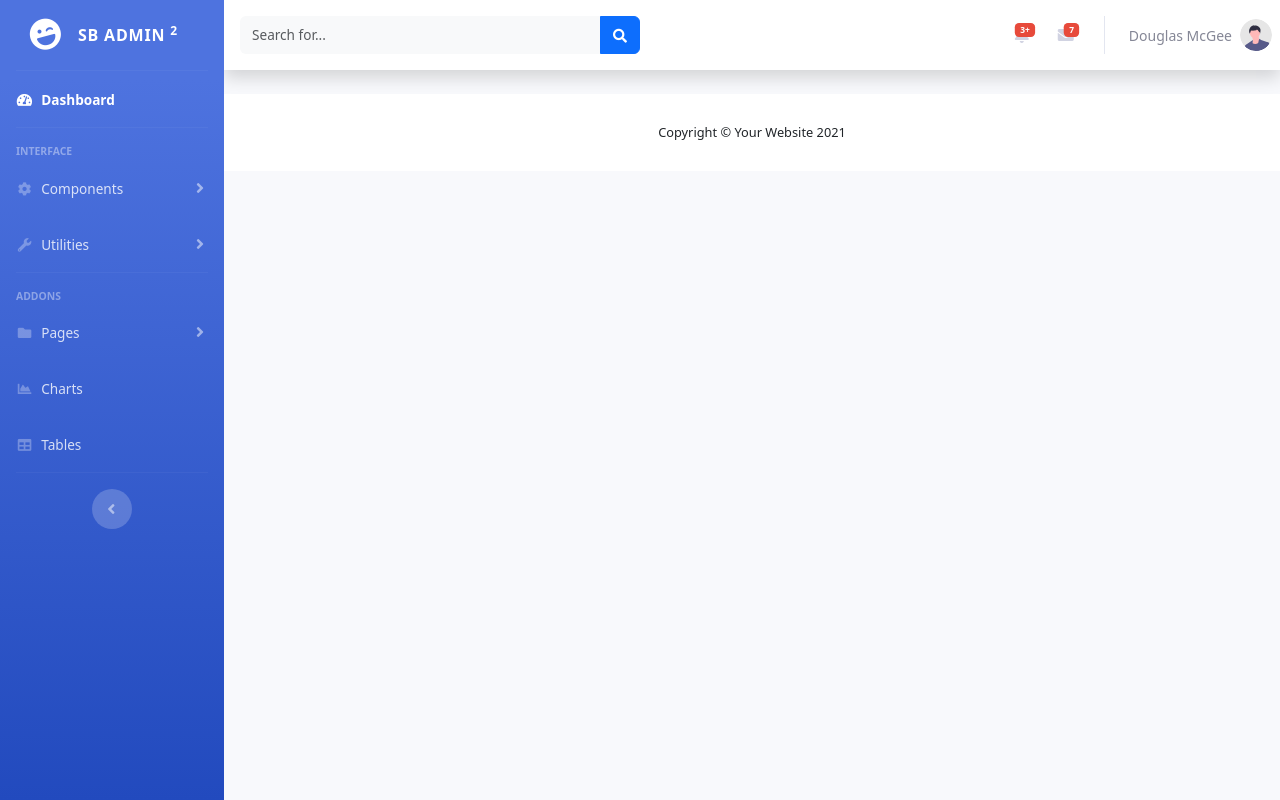
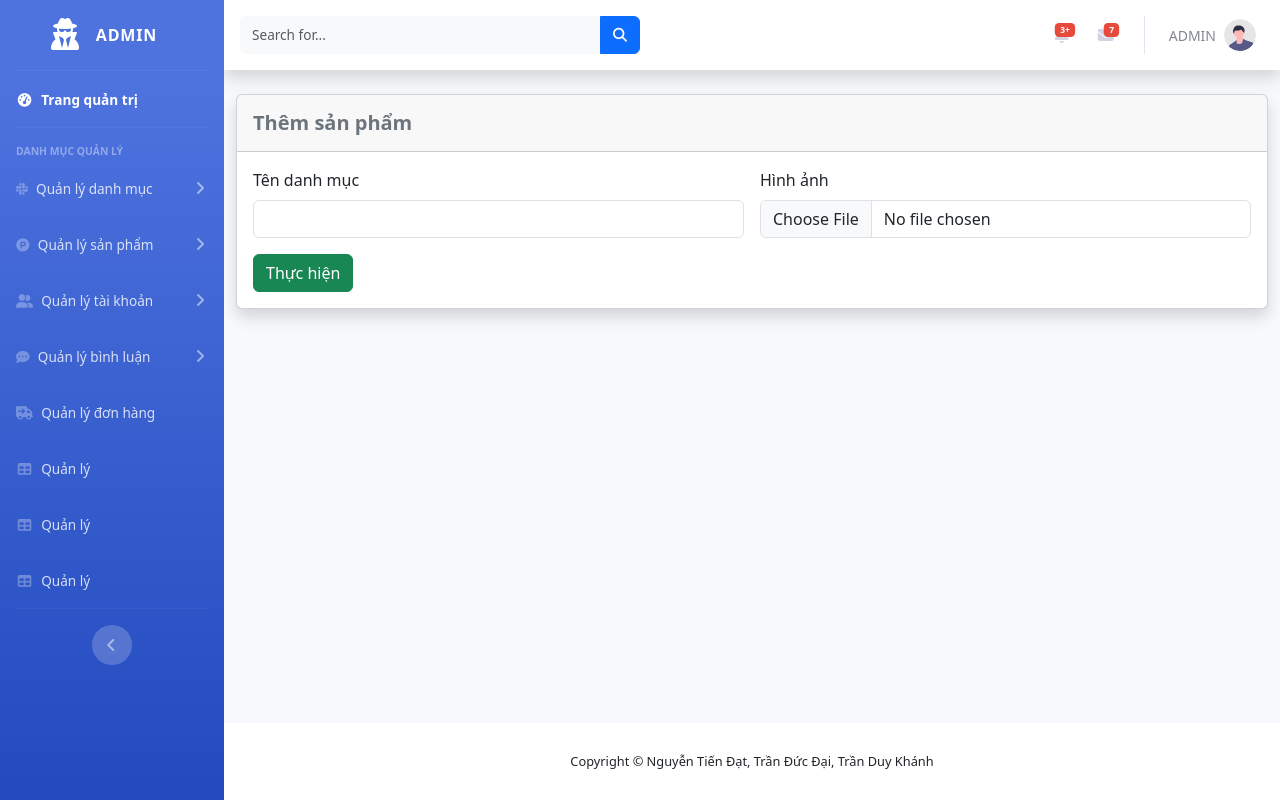
Before and after one commit to datgin/duan1, a PHP site: page /index.php?act=add_dm in a window 1280 px wide. Run offline with PHP 8.4, Linux system fonts and the light colour scheme; some libraries are stand-ins or nearby versions.

Commit message:
update layout danhmuc

```diff
--- /dev/null
+++ b/danhmuc/add.php
@@ -0,0 +1,61 @@
+<div class="container-fluid">
+
+    <!-- DataTales Example -->
+    <div class="card shadow mb-4">
+        <div class="card-header py-3">
+            <h6 class="m-0 fs-5 font-weight-bold text-secondary">Thêm sản phẩm </h6>
+        </div>
+        <div class="card-body">
+            <form class="row g-3 needs-validation" novalidate enctype="multipart/form-data">
+                <div class="col-md-6">
+                    <label for="validationCustomUsername" class="form-label">Tên danh mục</label>
+                    <div class="input-group has-validation">
+                        <input type="text" class="form-control" id="validationCustomUsername" aria-describedby="inputGroupPrepend" required>
+                        <div class="invalid-feedback">
+                            Không được để trống
+                        </div>
+                    </div>
+                </div>
+                <div class="col-md-6">
+                    <label for="validationCustom03" class="form-label">Hình ảnh</label>
+                    <div class="input-group has-validation">
+                        <input type="file" class="form-control" id="validationCustomUsername" aria-describedby="inputGroupPrepend" required>
+                        <div class="invalid-feedback">
+                            Không được để trống
+                        </div>
+                    </div>
+                </div>
+
+                <div class="col-12">
+                    <button class="btn btn-success " type="submit">Thực hiện</button>
+                </div>
+            </form>
+        </div>
+    </div>
+
+</div>
+<!-- /.container-fluid -->
+
+</div>
+<script>
+    // Example starter JavaScript for disabling form submissions if there are invalid fields
+    (function() {
+        'use strict'
+
+        // Fetch all the forms we want to apply custom Bootstrap validation styles to
+        var forms = document.querySelectorAll('.needs-validation')
+
+        // Loop over them and prevent submission
+        Array.prototype.slice.call(forms)
+            .forEach(function(form) {
+                form.addEventListener('submit', function(event) {
+                    if (!form.checkValidity()) {
+                        event.preventDefault()
+                        event.stopPropagation()
+                    }
+
+                    form.classList.add('was-validated')
+                }, false)
+            })
+    })()
+</script>
--- a/footer.php
+++ b/footer.php
@@ -2,7 +2,7 @@
           <footer class="sticky-footer bg-white">
                 <div class="container my-auto">
                     <div class="copyright text-center my-auto">
-                        <span>Copyright &copy; Your Website 2021</span>
+                        <span>Copyright &copy; Nguyễn Tiến Đạt, Trần Đức Đại, Trần Duy Khánh</span>
                     </div>
                 </div>
             </footer>
@@ -25,15 +25,15 @@
         <div class="modal-dialog" role="document">
             <div class="modal-content">
                 <div class="modal-header">
-                    <h5 class="modal-title" id="exampleModalLabel">Ready to Leave?</h5>
+                    <h5 class="modal-title" id="exampleModalLabel">Bạn có muốn đăng xuất?</h5>
                     <button class="close" type="button" data-dismiss="modal" aria-label="Close">
                         <span aria-hidden="true">×</span>
                     </button>
                 </div>
-                <div class="modal-body">Select "Logout" below if you are ready to end your current session.</div>
+                <div class="modal-body">Chọn "Đăng xuất" bên dưới nếu bạn sẵn sàng kết thúc phiên hiện tại của mình.</div>
                 <div class="modal-footer">
-                    <button class="btn btn-secondary" type="button" data-dismiss="modal">Cancel</button>
-                    <a class="btn btn-primary" href="login.html">Logout</a>
+                    <button class="btn btn-secondary" type="button" data-dismiss="modal">Hủy</button>
+                    <a class="btn btn-primary" href="login.html">Đăng xuất</a>
                 </div>
             </div>
         </div>
@@ -59,7 +59,7 @@
     <script src="js/demo/chart-pie-demo.js"></script>
     <script src="js/demo/datatables-demo.js"></script>
     <script src="https://cdn.jsdelivr.net/npm/bootstrap@5.3.2/dist/js/bootstrap.bundle.min.js" integrity="sha384-C6RzsynM9kWDrMNeT87bh95OGNyZPhcTNXj1NW7RuBCsyN/o0jlpcV8Qyq46cDfL" crossorigin="anonymous"></script>
-
+    <script src="https://kit.fontawesome.com/83a06a9f9f.js" crossorigin="anonymous"></script>
 </body>
 
 </html>
--- a/header.php
+++ b/header.php
@@ -13,9 +13,7 @@
 
     <!-- Custom fonts for this template-->
     <link href="vendor/fontawesome-free/css/all.min.css" rel="stylesheet" type="text/css">
-    <link
-        href="https://fonts.googleapis.com/css?family=Nunito:200,200i,300,300i,400,400i,600,600i,700,700i,800,800i,900,900i"
-        rel="stylesheet">
+    <link href="https://fonts.googleapis.com/css?family=Nunito:200,200i,300,300i,400,400i,600,600i,700,700i,800,800i,900,900i" rel="stylesheet">
 
     <!-- Custom styles for this template-->
     <link href="css/sb-admin-2.min.css" rel="stylesheet">
@@ -35,10 +33,10 @@
 
             <!-- Sidebar - Brand -->
             <a class="sidebar-brand d-flex align-items-center justify-content-center" href="index.html">
-                <div class="sidebar-brand-icon rotate-n-15">
-                    <i class="fas fa-laugh-wink"></i>
+                <div class="sidebar-brand-icon">
+                    <i class="fa-solid fa-user-secret"></i>
                 </div>
-                <div class="sidebar-brand-text mx-3">SB Admin <sup>2</sup></div>
+                <div class="sidebar-brand-text mx-3">ADMIN</div>
             </a>
 
             <!-- Divider -->
@@ -48,7 +46,7 @@
             <li class="nav-item active">
                 <a class="nav-link" href="index.html">
                     <i class="fas fa-fw fa-tachometer-alt"></i>
-                    <span>Dashboard</span></a>
+                    <span>Trang quản trị</span></a>
             </li>
 
             <!-- Divider -->
@@ -56,69 +54,63 @@
 
             <!-- Heading -->
             <div class="sidebar-heading">
-                Interface
+                Danh mục quản lý
             </div>
 
             <!-- Nav Item - Pages Collapse Menu -->
             <li class="nav-item">
-                <a class="nav-link collapsed" href="#" data-toggle="collapse" data-target="#collapseTwo"
-                    aria-expanded="true" aria-controls="collapseTwo">
-                    <i class="fas fa-fw fa-cog"></i>
-                    <span>Components</span>
+                <a class="nav-link collapsed" href="#" data-toggle="collapse" data-target="#collapseTwo" aria-expanded="true" aria-controls="collapseTwo">
+                    <i class="fa-brands fa-slack"></i>
+                    <span>Quản lý danh mục</span>
                 </a>
                 <div id="collapseTwo" class="collapse" aria-labelledby="headingTwo" data-parent="#accordionSidebar">
                     <div class="bg-white py-2 collapse-inner rounded">
-                        <h6 class="collapse-header">Custom Components:</h6>
-                        <a class="collapse-item" href="buttons.html">Buttons</a>
-                        <a class="collapse-item" href="cards.html">Cards</a>
+                        <a class="collapse-item" href="?act=add_dm">Thêm danh mục</a>
+                        <a class="collapse-item" href="?act=list_dm">Danh sách danh mục</a>
                     </div>
                 </div>
             </li>
 
+
             <!-- Nav Item - Utilities Collapse Menu -->
             <li class="nav-item">
-                <a class="nav-link collapsed" href="#" data-toggle="collapse" data-target="#collapseUtilities"
-                    aria-expanded="true" aria-controls="collapseUtilities">
-                    <i class="fas fa-fw fa-wrench"></i>
-                    <span>Utilities</span>
+                <a class="nav-link collapsed" href="#" data-toggle="collapse" data-target="#collapseUtilities" aria-expanded="true" aria-controls="collapseUtilities">
+                    <i class="fa-brands fa-product-hunt"></i>
+                    <span>Quản lý sản phẩm</span>
                 </a>
-                <div id="collapseUtilities" class="collapse" aria-labelledby="headingUtilities"
-                    data-parent="#accordionSidebar">
+                <div id="collapseUtilities" class="collapse" aria-labelledby="headingUtilities" data-parent="#accordionSidebar">
                     <div class="bg-white py-2 collapse-inner rounded">
-                        <h6 class="collapse-header">Custom Utilities:</h6>
-                        <a class="collapse-item" href="utilities-color.html">Colors</a>
-                        <a class="collapse-item" href="utilities-border.html">Borders</a>
-                        <a class="collapse-item" href="utilities-animation.html">Animations</a>
-                        <a class="collapse-item" href="utilities-other.html">Other</a>
+                        <a class="collapse-item" href="utilities-color.html">Thêm sản phẩm</a>
+                        <a class="collapse-item" href="utilities-border.html">Danh sách sản phẩm</a>
                     </div>
                 </div>
             </li>
 
-            <!-- Divider -->
-            <hr class="sidebar-divider">
-
-            <!-- Heading -->
-            <div class="sidebar-heading">
-                Addons
-            </div>
 
             <!-- Nav Item - Pages Collapse Menu -->
             <li class="nav-item">
-                <a class="nav-link collapsed" href="#" data-toggle="collapse" data-target="#collapsePages"
-                    aria-expanded="true" aria-controls="collapsePages">
-                    <i class="fas fa-fw fa-folder"></i>
-                    <span>Pages</span>
+                <a class="nav-link collapsed" href="#" data-toggle="collapse" data-target="#collapsePages" aria-expanded="true" aria-controls="collapsePages">
+                    <i class="fa-solid fa-user-group"></i>
+                    <span>Quản lý tài khoản</span>
                 </a>
                 <div id="collapsePages" class="collapse" aria-labelledby="headingPages" data-parent="#accordionSidebar">
                     <div class="bg-white py-2 collapse-inner rounded">
-                        <h6 class="collapse-header">Login Screens:</h6>
-                        <a class="collapse-item" href="login.html">Login</a>
-                        <a class="collapse-item" href="register.html">Register</a>
-                        <a class="collapse-item" href="forgot-password.html">Forgot Password</a>
-                        <div class="collapse-divider"></div>
-                        <h6 class="collapse-header">Other Pages:</h6>
-                        <a class="collapse-item" href="404.html">404 Page</a>
-                        <a class="collapse-item" href="blank.html">Blank Page</a>
+                        <a class="collapse-item" href="login.html">Thêm tài khoản</a>
+                        <a class="collapse-item" href="register.html">Danh sách tài khoản</a>
+                    </div>
+                </div>
+            </li>
+
+            <!-- Nav Item - Pages Collapse Menu -->
+            <li class="nav-item">
+                <a class="nav-link collapsed" href="#" data-toggle="collapse" data-target="#collapsePages1" aria-expanded="true" aria-controls="collapsePages">
+                    <i class="fa-solid fa-comment-dots"></i>
+                    <span>Quản lý bình luận</span>
+                </a>
+                <div id="collapsePages1" class="collapse" aria-labelledby="headingPages" data-parent="#accordionSidebar">
+                    <div class="bg-white py-2 collapse-inner rounded">
+                        <a class="collapse-item" href="login.html">Thêm bình luận</a>
+                        <a class="collapse-item" href="register.html">Danh sách bình luận</a>
                     </div>
                 </div>
             </li>
@@ -126,15 +118,27 @@
             <!-- Nav Item - Charts -->
             <li class="nav-item">
                 <a class="nav-link" href="charts.html">
-                    <i class="fas fa-fw fa-chart-area"></i>
-                    <span>Charts</span></a>
+                    <i class="fa-solid fa-truck-arrow-right"></i>
+                    <span>Quản lý đơn hàng</span></a>
             </li>
 
             <!-- Nav Item - Tables -->
             <li class="nav-item">
                 <a class="nav-link" href="tables.html">
                     <i class="fas fa-fw fa-table"></i>
-                    <span>Tables</span></a>
+                    <span>Quản lý</span></a>
+            </li>
+            <!-- Nav Item - Tables -->
+            <li class="nav-item">
+                <a class="nav-link" href="tables.html">
+                    <i class="fas fa-fw fa-table"></i>
+                    <span>Quản lý</span></a>
+            </li>
+            <!-- Nav Item - Tables -->
+            <li class="nav-item">
+                <a class="nav-link" href="tables.html">
+                    <i class="fas fa-fw fa-table"></i>
+                    <span>Quản lý</span></a>
             </li>
 
             <!-- Divider -->
@@ -164,11 +168,9 @@
                     </button>
 
                     <!-- Topbar Search -->
-                    <form
-                        class="d-none d-sm-inline-block form-inline mr-auto ml-md-3 my-2 my-md-0 mw-100 navbar-search">
+                    <form class="d-none d-sm-inline-block form-inline mr-auto ml-md-3 my-2 my-md-0 mw-100 navbar-search">
                         <div class="input-group">
-                            <input type="text" class="form-control bg-light border-0 small" placeholder="Search for..."
-                                aria-label="Search" aria-describedby="basic-addon2">
+                            <input type="text" class="form-control bg-light border-0 small" placeholder="Search for..." aria-label="Search" aria-describedby="basic-addon2">
                             <div class="input-group-append">
                                 <button class="btn btn-primary" type="button">
                                     <i class="fas fa-search fa-sm"></i>
@@ -182,18 +184,14 @@
 
                         <!-- Nav Item - Search Dropdown (Visible Only XS) -->
                         <li class="nav-item dropdown no-arrow d-sm-none">
-                            <a class="nav-link dropdown-toggle" href="#" id="searchDropdown" role="button"
-                                data-toggle="dropdown" aria-haspopup="true" aria-expanded="false">
+                            <a class="nav-link dropdown-toggle" href="#" id="searchDropdown" role="button" data-toggle="dropdown" aria-haspopup="true" aria-expanded="false">
                                 <i class="fas fa-search fa-fw"></i>
                             </a>
                             <!-- Dropdown - Messages -->
-                            <div class="dropdown-menu dropdown-menu-right p-3 shadow animated--grow-in"
-                                aria-labelledby="searchDropdown">
+                            <div class="dropdown-menu dropdown-menu-right p-3 shadow animated--grow-in" aria-labelledby="searchDropdown">
                                 <form class="form-inline mr-auto w-100 navbar-search">
                                     <div class="input-group">
-                                        <input type="text" class="form-control bg-light border-0 small"
-                                            placeholder="Search for..." aria-label="Search"
-                                            aria-describedby="basic-addon2">
+                                        <input type="text" class="form-control bg-light border-0 small" placeholder="Search for..." aria-label="Search" aria-describedby="basic-addon2">
                                         <div class="input-group-append">
                                             <button class="btn btn-primary" type="button">
                                                 <i class="fas fa-search fa-sm"></i>
@@ -206,15 +204,13 @@
 
                         <!-- Nav Item - Alerts -->
                         <li class="nav-item dropdown no-arrow mx-1">
-                            <a class="nav-link dropdown-toggle" href="#" id="alertsDropdown" role="button"
-                                data-toggle="dropdown" aria-haspopup="true" aria-expanded="false">
+                            <a class="nav-link dropdown-toggle" href="#" id="alertsDropdown" role="button" data-toggle="dropdown" aria-haspopup="true" aria-expanded="false">
                                 <i class="fas fa-bell fa-fw"></i>
                                 <!-- Counter - Alerts -->
                                 <span class="badge badge-danger badge-counter">3+</span>
                             </a>
                             <!-- Dropdown - Alerts -->
-                            <div class="dropdown-list dropdown-menu dropdown-menu-right shadow animated--grow-in"
-                                aria-labelledby="alertsDropdown">
+                            <div class="dropdown-list dropdown-menu dropdown-menu-right shadow animated--grow-in" aria-labelledby="alertsDropdown">
                                 <h6 class="dropdown-header">
                                     Alerts Center
                                 </h6>
@@ -257,22 +253,19 @@
 
                         <!-- Nav Item - Messages -->
                         <li class="nav-item dropdown no-arrow mx-1">
-                            <a class="nav-link dropdown-toggle" href="#" id="messagesDropdown" role="button"
-                                data-toggle="dropdown" aria-haspopup="true" aria-expanded="false">
+                            <a class="nav-link dropdown-toggle" href="#" id="messagesDropdown" role="button" data-toggle="dropdown" aria-haspopup="true" aria-expanded="false">
                                 <i class="fas fa-envelope fa-fw"></i>
                                 <!-- Counter - Messages -->
                                 <span class="badge badge-danger badge-counter">7</span>
                             </a>
                             <!-- Dropdown - Messages -->
-                            <div class="dropdown-list dropdown-menu dropdown-menu-right shadow animated--grow-in"
-                                aria-labelledby="messagesDropdown">
+                            <div class="dropdown-list dropdown-menu dropdown-menu-right shadow animated--grow-in" aria-labelledby="messagesDropdown">
                                 <h6 class="dropdown-header">
                                     Message Center
                                 </h6>
                                 <a class="dropdown-item d-flex align-items-center" href="#">
                                     <div class="dropdown-list-image mr-3">
-                                        <img class="rounded-circle" src="img/undraw_profile_1.svg"
-                                            alt="...">
+                                        <img class="rounded-circle" src="img/undraw_profile_1.svg" alt="...">
                                         <div class="status-indicator bg-success"></div>
                                     </div>
                                     <div class="font-weight-bold">
@@ -283,8 +276,7 @@
                                 </a>
                                 <a class="dropdown-item d-flex align-items-center" href="#">
                                     <div class="dropdown-list-image mr-3">
-                                        <img class="rounded-circle" src="img/undraw_profile_2.svg"
-                                            alt="...">
+                                        <img class="rounded-circle" src="img/undraw_profile_2.svg" alt="...">
                                         <div class="status-indicator"></div>
                                     </div>
                                     <div>
@@ -295,8 +287,7 @@
                                 </a>
                                 <a class="dropdown-item d-flex align-items-center" href="#">
                                     <div class="dropdown-list-image mr-3">
-                                        <img class="rounded-circle" src="img/undraw_profile_3.svg"
-                                            alt="...">
+                                        <img class="rounded-circle" src="img/undraw_profile_3.svg" alt="...">
                                         <div class="status-indicator bg-warning"></div>
                                     </div>
                                     <div>
@@ -307,8 +298,7 @@
                                 </a>
                                 <a class="dropdown-item d-flex align-items-center" href="#">
                                     <div class="dropdown-list-image mr-3">
-                                        <img class="rounded-circle" src="https://source.unsplash.com/Mv9hjnEUHR4/60x60"
-                                            alt="...">
+                                        <img class="rounded-circle" src="https://source.unsplash.com/Mv9hjnEUHR4/60x60" alt="...">
                                         <div class="status-indicator bg-success"></div>
                                     </div>
                                     <div>
@@ -324,32 +314,25 @@
                         <div class="topbar-divider d-none d-sm-block"></div>
 
                         <!-- Nav Item - User Information -->
-                        <li class="nav-item dropdown no-arrow">
-                            <a class="nav-link dropdown-toggle" href="#" id="userDropdown" role="button"
-                                data-toggle="dropdown" aria-haspopup="true" aria-expanded="false">
-                                <span class="mr-2 d-none d-lg-inline text-gray-600 small">Douglas McGee</span>
-                                <img class="img-profile rounded-circle"
-                                    src="img/undraw_profile.svg">
+                        <li class="nav-item dropdown no-arrow mr-3">
+                            <a class="nav-link dropdown-toggle" href="#" id="userDropdown" role="button" data-toggle="dropdown" aria-haspopup="true" aria-expanded="false">
+                                <span class="mr-2 d-none d-lg-inline text-gray-600 small">ADMIN</span>
+                                <img class="img-profile rounded-circle" src="img/undraw_profile.svg">
                             </a>
                             <!-- Dropdown - User Information -->
-                            <div class="dropdown-menu dropdown-menu-right shadow animated--grow-in"
-                                aria-labelledby="userDropdown">
+                            <div class="dropdown-menu dropdown-menu-right shadow animated--grow-in" aria-labelledby="userDropdown">
                                 <a class="dropdown-item" href="#">
                                     <i class="fas fa-user fa-sm fa-fw mr-2 text-gray-400"></i>
-                                    Profile
+                                    Thông tin
                                 </a>
                                 <a class="dropdown-item" href="#">
                                     <i class="fas fa-cogs fa-sm fa-fw mr-2 text-gray-400"></i>
-                                    Settings
-                                </a>
-                                <a class="dropdown-item" href="#">
-                                    <i class="fas fa-list fa-sm fa-fw mr-2 text-gray-400"></i>
-                                    Activity Log
+                                    Cài đặt
                                 </a>
                                 <div class="dropdown-divider"></div>
                                 <a class="dropdown-item" href="#" data-toggle="modal" data-target="#logoutModal">
                                     <i class="fas fa-sign-out-alt fa-sm fa-fw mr-2 text-gray-400"></i>
-                                    Logout
+                                    Đăng xuất
                                 </a>
                             </div>
                         </li>
--- a/index.html
+++ b/index.html
@@ -19,6 +19,7 @@
 
     <!-- Custom styles for this template-->
     <link href="css/sb-admin-2.min.css" rel="stylesheet">
+
 
 </head>
 
--- a/index.php
+++ b/index.php
@@ -3,8 +3,12 @@ include "header.php";
 if (isset($_GET['act']) && ($_GET['act'] != "")) {
     $act = $_GET['act'];
     switch ($act) {
-        case "list": {
-                include "list.php";
+        case "add_dm":{
+            include "./danhmuc/add.php";
+            break;
+        }
+        case "list_dm": {
+                include "./danhmuc/list.php";
                 break;
             }
     }
```
Also changed, not shown: danhmuc/list.php (added, +56 -0 lines).
